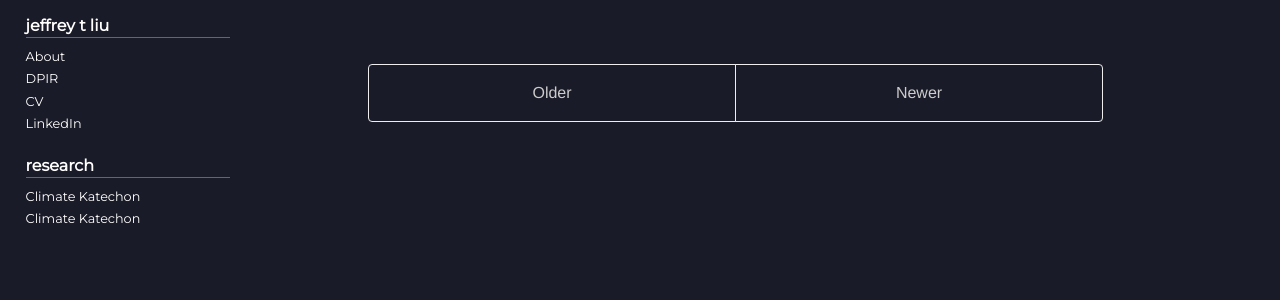
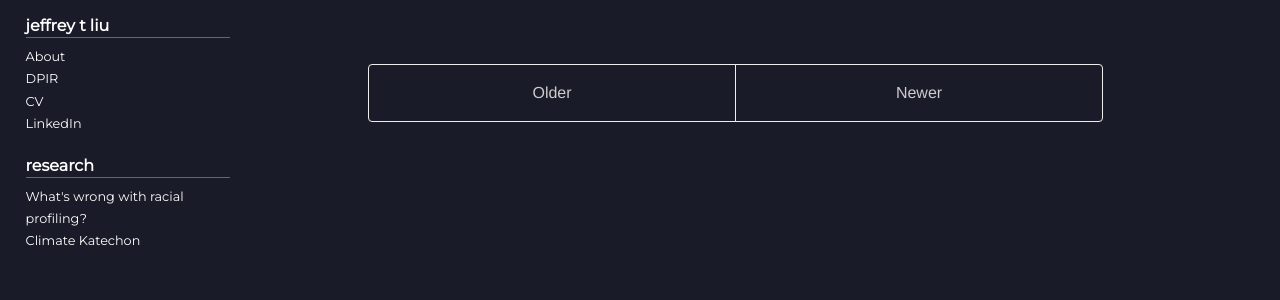
Before and after one commit to jeffrey-t-liu/jeffrey-t-liu.github.io, a Jekyll site: the page built from index.html, in a window 1280 px wide. Shown: the top 300 px of the page. Built offline with Jekyll 4.4.1, drawn with Linux system fonts in a browser that asks for light colours; the list of posts is cut into pages by our own code.

Commit message:
Update sidebar.html

```diff
--- a/_includes/sidebar.html
+++ b/_includes/sidebar.html
@@ -24,7 +24,7 @@
       </h1>
     </div>
     <nav class="sidebar-nav">
-      <a class="sidebar-nav-item" href="{{https://jeffrey-t-liu.github.io/racial_profiling.html/ | absolute_url }}">Climate Katechon</a>
+      <a class="sidebar-nav-item" href="{{https://jeffrey-t-liu.github.io/racial_profiling.html/ | absolute_url }}">What's wrong with racial profiling?</a>
       <a class="sidebar-nav-item" href="{{https://jeffrey-t-liu.github.io/climate_katechon.html/ | absolute_url }}">Climate Katechon</a>
     </nav>
   </div>
```
